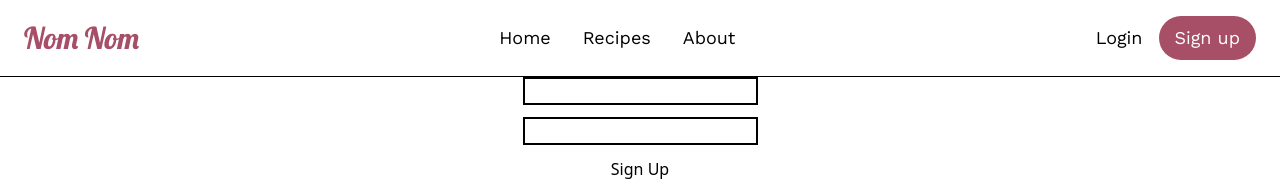
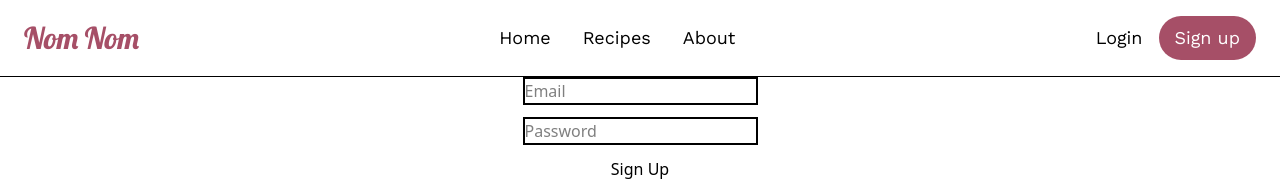
Before and after one commit to Tam-NhuBh/Food_Sharing_Frontend, a React (Vite) app: page /sign-up in a window 1280 px wide. Shown: the top 195 px of the page. Built offline with nearby package versions, Linux system fonts and the light colour scheme; a web font is replaced by a local one; what miragejs would draw is missing.

Commit message:
done fix error

```diff
--- a/package.json
+++ b/package.json
@@ -12,6 +12,7 @@
   "dependencies": {
     "@tailwindcss/vite": "^4.1.12",
     "firebase": "^12.2.1",
+    "fs": "^0.0.1-security",
     "lucide-react": "^0.542.0",
     "react": "^19.1.1",
     "react-dom": "^19.1.1",
--- a/src/firebase/config.ts
+++ b/src/firebase/config.ts
@@ -1,22 +1,20 @@
-// Import the functions you need from the SDKs you need
-import { initializeApp } from "firebase/app";
+import { initializeApp, getApps, getApp } from "firebase/app";
 import { getAuth } from "firebase/auth";
-// TODO: Add SDKs for Firebase products that you want to use
-// https://firebase.google.com/docs/web/setup#available-libraries
+import { setLogLevel } from "firebase/app";
 
-// Your web app's Firebase configuration
-// For Firebase JS SDK v7.20.0 and later, measurementId is optional
 const firebaseConfig = {
-  apiKey: "AIzaSyCy3SdCKm7YeKEjZsh6iAl8EAeNRwvgngQ",
-  authDomain: "nomnomapp-5ba4a.firebaseapp.com",
-  projectId: "nomnomapp-5ba4a",
-  storageBucket: "nomnomapp-5ba4a.firebasestorage.app",
-  messagingSenderId: "1079300225764",
-  appId: "1:1079300225764:web:533674a1da3b03e1050af1",
-  measurementId: "G-6W3C5E30SH",
+  apiKey: "AIzaSyBlCVAQAC-artJZ5aF4Ar-6mMGYeixZqiY",
+  authDomain: "nomnom-5f0bb.firebaseapp.com",
+  projectId: "nomnom-5f0bb",
+  storageBucket: "nomnom-5f0bb.appspot.com",
+  messagingSenderId: "674313941661",
+  appId: "1:674313941661:web:4f06e2f89cba609aa31a74",
+  measurementId: "G-9JMBL10K9P",
 };
 
-// Initialize Firebase
-const app = initializeApp(firebaseConfig);
-const auth = getAuth(app);
-export { auth }
+const app = !getApps().length ? initializeApp(firebaseConfig) : getApp();
+
+// bật log debug để thấy request ra ngoài
+setLogLevel("debug");
+
+export const auth = getAuth(app);
--- a/src/mirage/index.ts
+++ b/src/mirage/index.ts
@@ -13,7 +13,7 @@ export function makeServer({ environment = "development" } = {}) {
     },
 
     seeds(server) {
-      server.db.loadData({recipes});
+      server.db.loadData({ recipes });
     },
 
     routes() {
@@ -25,7 +25,10 @@ export function makeServer({ environment = "development" } = {}) {
 
       this.get("/recipes/:id", (schema, request) => {
         return schema.db.recipes.find(request.params.id);
-      })
+      });
+
+      this.passthrough("https://identitytoolkit.googleapis.com/**");
+      this.passthrough("https://securetoken.googleapis.com/**");
     },
   });
 
--- a/src/pages/SignUp/index.tsx
+++ b/src/pages/SignUp/index.tsx
@@ -1,42 +1,39 @@
+import { useState } from "react";
 import { createUserWithEmailAndPassword } from "firebase/auth";
-import { useState } from "react";
 import { auth } from "../../firebase/config";
+
 export default function SignUp() {
-    const [email, setEmail] = useState<string>('');
-    const [password, setPassword] = useState<string>('');
+  const [email, setEmail] = useState("");
+  const [password, setPassword] = useState("");
 
   const handleClick = async (e: React.MouseEvent) => {
     e.preventDefault();
-        console.log(email);
-        console.log(password)
+
     try {
+      console.log("👉 Bắt đầu gọi Firebase signup...");
       const credentials = await createUserWithEmailAndPassword(auth, email, password);
-          console.log(credentials);
-        }
-        catch (err) {
-          console.log(err)
+      console.log("✅ User created:", credentials.user);
+    } catch (err) {
+      console.error("❌ Firebase error:", err);
     }
   };
+
   return (
     <div className="flex flex-col gap-3 items-center">
-        <label htmlFor="email">
       <input
         type="email"
-            id="email"
+        placeholder="Email"
         className="border-2"
         value={email}
         onChange={(e) => setEmail(e.target.value)}
       />
-        </label>
-        <label htmlFor="password">
       <input
         type="password"
-            id="password"
+        placeholder="Password"
         className="border-2"
         value={password}
         onChange={(e) => setPassword(e.target.value)}
       />
-        </label>
       <button onClick={handleClick}>Sign Up</button>
     </div>
   );
```
Also changed, not shown: src/App.tsx (+13 -0 lines), 1 other file (tests, documents, lock files or other folders). Lines whose indentation alone changed are shown as unchanged.
